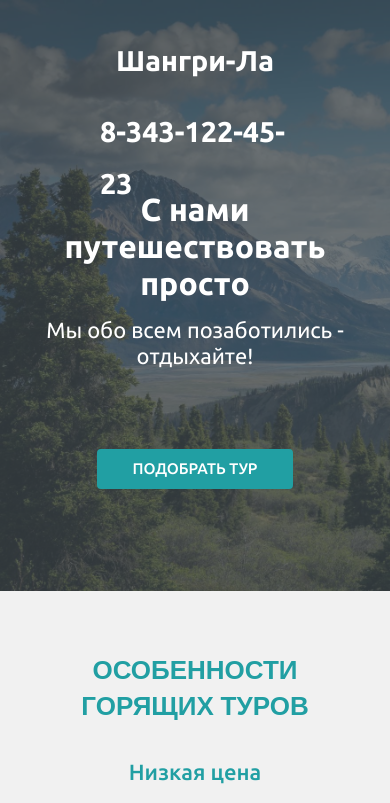
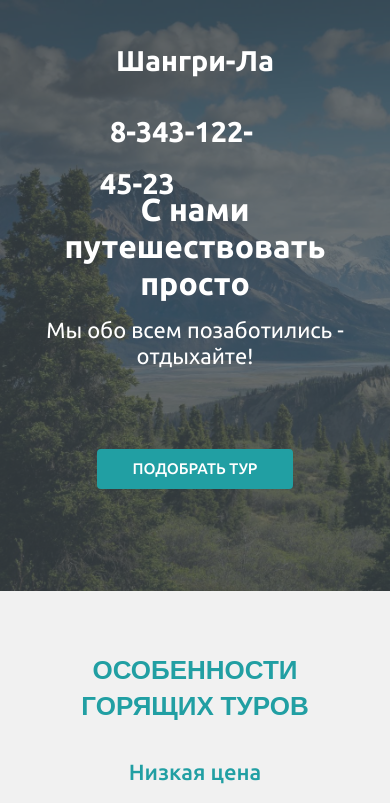
Before and after one commit to ytkaVtapkax/tyr, a plain HTML site: page index.html in a window 390 px wide. Shown: the top 803 px of the page. Drawn offline with nearby package versions, Linux system fonts and the light colour scheme.

Commit message:
Update styles.css

```diff
--- a/css/styles.css
+++ b/css/styles.css
@@ -858,6 +858,9 @@ section {
 .header__logo, .header__phone {
   font-size: 1.3em;
 }
+.header__phone {
+ padding: 10px;
+  }
 
 .header__logo{
     text-align: center;
```
